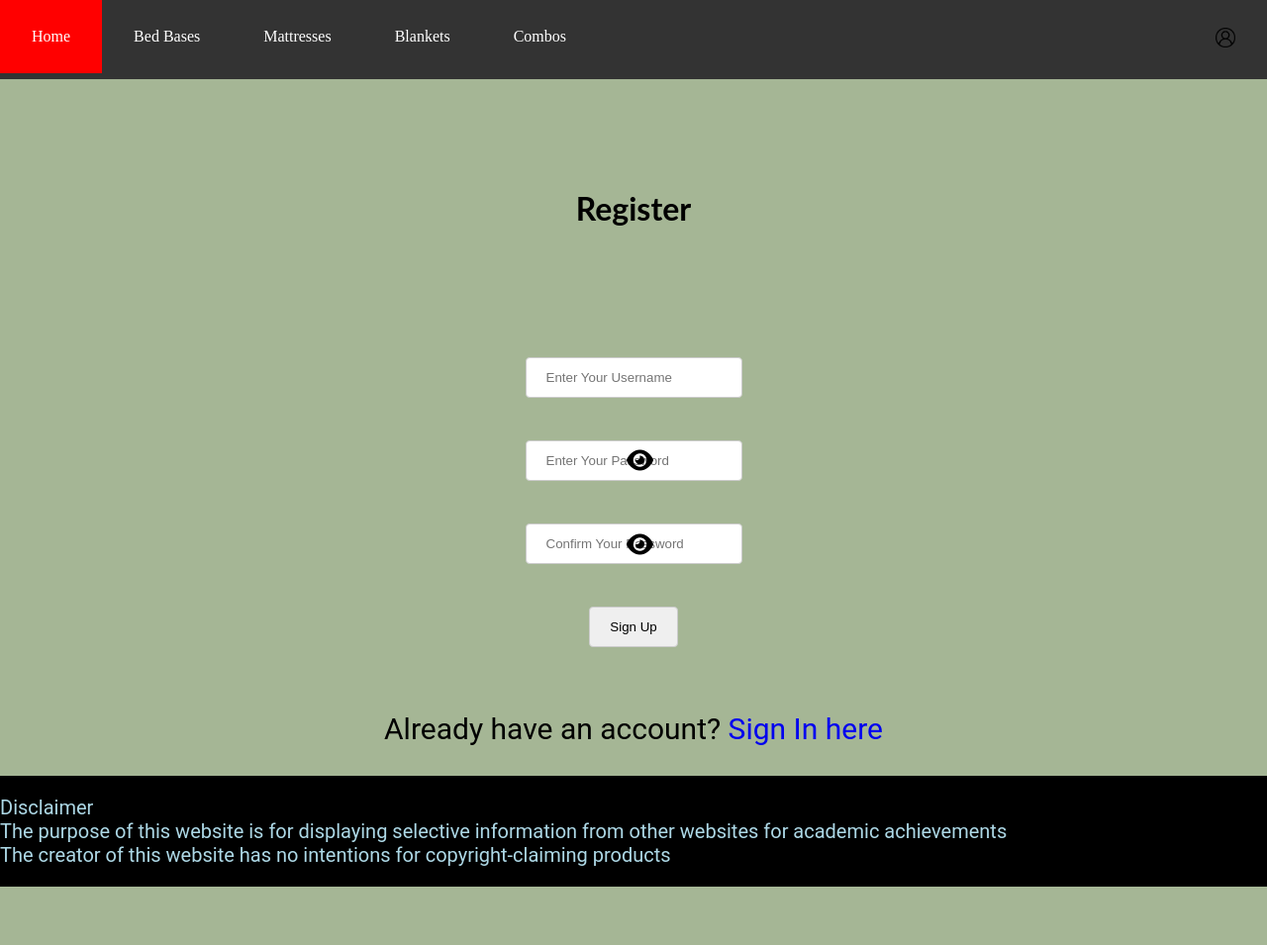
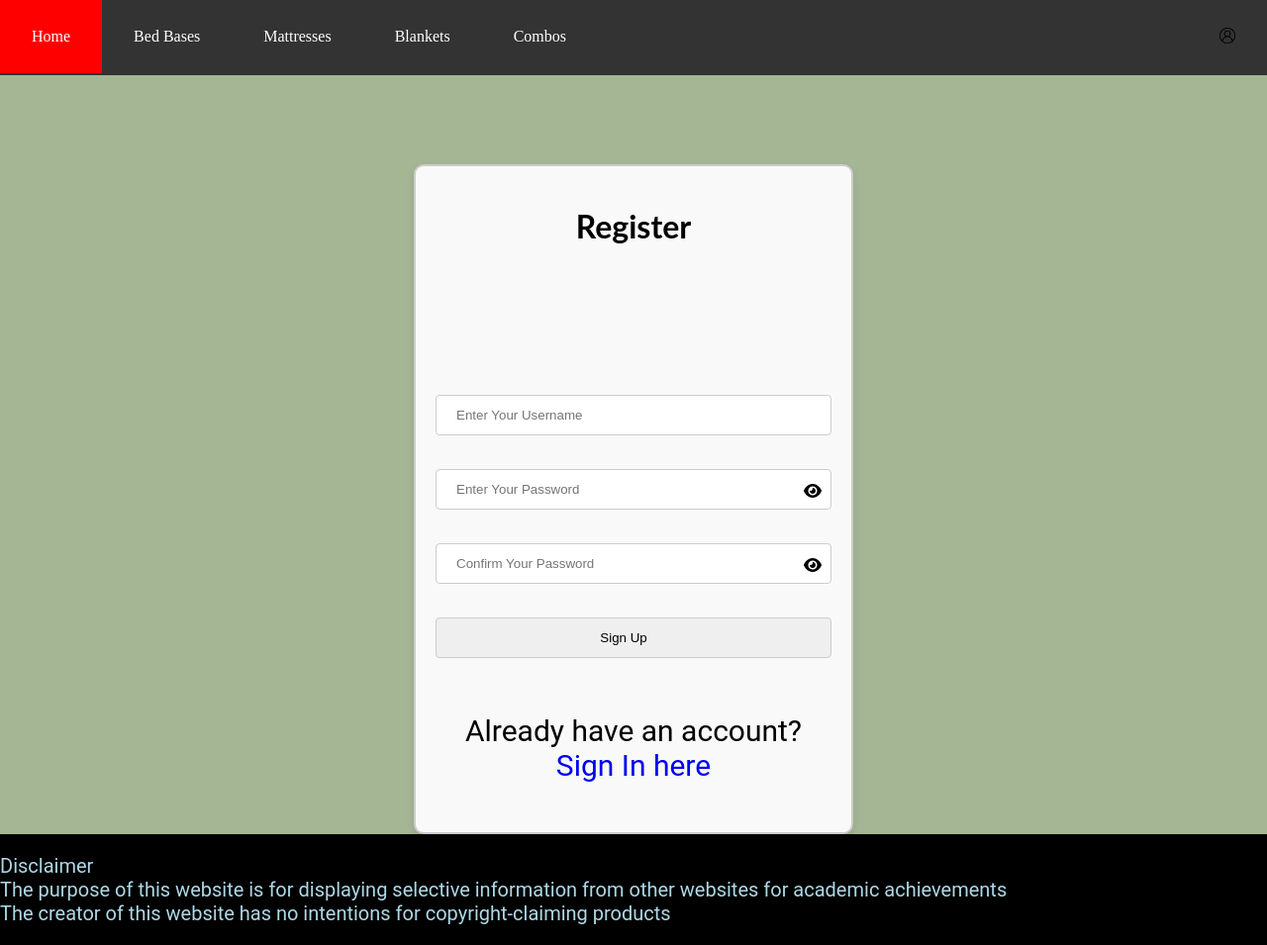
Before and after one commit to DavidWu531/beds, a Flask app: page /register in a window 1280 px wide. Shown: the whole page at 99% size. Before the commit the page ends 896 px from the top, so only its background shows below. Run offline with Flask 3, Linux system fonts and the light colour scheme.

Commit message:
Made eye icon locked inside input box, regardless of whether there's a flashed message

```diff
--- a/routes.py
+++ b/routes.py
@@ -21,14 +21,36 @@
     return render_template('404.html'), 404
 
 
-@app.errorhandler(500)
+@app.errorhandler(500)  # 500 Error Page Route
 def internal_server_error(e):
     return render_template("500.html"), 500
 
 
-@app.route('/force_500/')
+@app.route('/force_500/')  # Force 500 Error Page
 def deliberate_error():
     raise Exception("You have forced the internal server error")
+
+
+def execute_query(query, params=(), fetchone=False, fetchall=False,
+                  commit=False):
+    conn = sqlite3.connect('beds.db')
+    cur = conn.cursor()
+    try:
+        cur.execute(query, params)
+        if commit:
+            conn.commit()
+        if fetchone:
+            result = cur.fetchone()
+        elif fetchall:
+            result = cur.fetchall()
+        else:
+            result = None
+    except sqlite3.Error as e:
+        print(f"An error occurred: {e}")
+        result = None
+    finally:
+        conn.close()
+    return result
 
 
 # Get combo id submitted by user
@@ -53,12 +75,8 @@
             password = request.form['password']
 
             # Compare and verify data between form and database
-            conn = sqlite3.connect('beds.db')
-            cur = conn.cursor()
-            cur.execute('SELECT * FROM Details WHERE\
-                         Username = ?', (username,))
-            user = cur.fetchone()
-            conn.close()
+            user = execute_query('SELECT * FROM Details WHERE\
+                         Username = ?', (username,), fetchone=True)
             # Check if hashed password entered equals
             # Hashed password in database, sign in if true
             if user and bcrypt.check_password_hash(user[2], password):
@@ -89,15 +107,14 @@
 
             # Checks if username contains other characters besides
             # letters and numbers
-            if not username.isalnum():
+            if not (username.isalnum() and username.isascii()):
                 flash('Username can only contain alphanumeric characters')
                 return redirect('/register')
 
-            # Checks if password contains leading or
-            # trailing spaces since they're not recommended
-            if password.strip() != password:
-                flash('Passwords cannot contain leading or trailing \
-                whitespaces')
+            # Checks if password contains spaces since they're not recommended
+            if (password.strip() != password) or (username.strip() !=
+                                                  username):
+                flash('Usernames and passwords cannot contain whitespaces')
                 return redirect('/register')
 
             # Transforms password into fixed-size string of characters
@@ -121,7 +138,7 @@
                 # Passes arguments to password checking
                 if password == confirm_password:
                     # Checks if both password and confirm password are the same
-                    flash('User registered successfully! You can now log in.')
+                    flash('User registered successfully!')
                     session['username'] = username
                     return redirect('/dashboard')
                 else:
@@ -152,8 +169,9 @@
 @app.route('/logout')
 def logout():
     get_flashed_messages()
-    session.pop('username', None)
-    flash('You have successfully logged out.')
+    if 'username' in session:
+        session.pop('username', None)
+        flash('You have successfully logged out.')
     return redirect("/login")
 
 
@@ -161,17 +179,21 @@
 @app.route('/delete')
 def delete():
     get_flashed_messages()
-    username = session['username']
+    if 'username' in session:
+        username = session['username']
 
-    conn = sqlite3.connect('beds.db')
-    cur = conn.cursor()
-    # Look for the current username in the database and deletes it
-    cur.execute('DELETE FROM Details WHERE Username=?', (username,))
-    conn.commit()
-
-    session.pop('username', None)
-    # Signs the user out after the account is deleted
-    flash("Account successfully deleted")
+        conn = sqlite3.connect('beds.db')
+        cur = conn.cursor()
+        # Look for the current username in the database and deletes it
+        try:
+            cur.execute('DELETE FROM Details WHERE Username=?', (username,))
+            conn.commit()
+        except TypeError:
+            return render_template("404.html"), 404
+        else:
+            session.pop('username', None)
+        # Signs the user out after the account is deleted
+            flash("Account successfully deleted")
     return redirect("/login")
 
 
@@ -198,7 +220,7 @@
             cur.execute('SELECT * FROM Base WHERE BaseID=?', (id,))
         except OverflowError:
             return render_template('404.html'), 404
-        finally:
+        else:
             base = cur.fetchone()
         if base is None:
             # Returns 404 error page when nothing is found
@@ -231,7 +253,7 @@
             cur.execute('SELECT * FROM Mattress WHERE MattressID=?', (id,))
         except OverflowError:
             return render_template('404.html'), 404
-        finally:
+        else:
             mattress = cur.fetchone()
         if mattress is None:
             # Returns 404 error page when nothing is found
@@ -264,7 +286,7 @@
             cur.execute('SELECT * FROM Blankets WHERE BlanketID=?', (id,))
         except OverflowError:
             return render_template('404.html'), 404
-        finally:
+        else:
             blanket = cur.fetchone()
         if blanket is None:
             # Returns 404 error page when nothing is found
@@ -305,7 +327,7 @@
                         WHERE BedCombos.RelationshipID=?', (id,))
         except OverflowError:
             return render_template('404.html'), 404
-        finally:
+        else:
             combo = cur.fetchone()
         if combo is None:
             # Returns 404 error page when nothing is found
--- a/static/style.css
+++ b/static/style.css
@@ -86,12 +86,13 @@
 }
 
 input {
-  padding: 12px 20px;
+  padding: 12px 40px 12px 20px;
   margin: 8px 0;
   display: inline-block;
   border: 1px solid #ccc;
   border-radius: 4px;
   box-sizing: border-box;
+  width: 100%;
 }
 
 /*Navbar style*/
@@ -218,7 +219,6 @@
 }
 
 #submit {
-  background-color: green;
   cursor: pointer;
   width: 200px;
   height: 50px;
@@ -280,12 +280,6 @@
   align-items: center;
 }
 
-@media screen and (max-width: 600px) {
-  body {
-    background-color: #464f51;
-  }
-}
-
 #random_submit {
   background-color: rgb(70, 214, 135);
   cursor: pointer;
@@ -298,22 +292,9 @@
   justify-content: center;
 }
 
-#source {
+.source {
   display: block;
-  width: 1900px;
-  height: 50px;
-  background-color: #007BFF;
-  color: white;
-  font-size: 16px;
-  cursor: pointer;
-  text-align: center;
-  line-height: 50px;
-  transition: background-color 0.3s ease;
-}
-
-#single {
-  display: block;
-  width: 1900px;
+  width: 100%;
   height: 50px;
   background-color: #007BFF;
   color: white;
@@ -336,28 +317,49 @@
   background-color: red;
   color: white;
   cursor: pointer;
+  padding: 12px 16px;
 }
 
 #password-eye-icon {
   position: absolute;
-  right: 620px;
-  top: 465px;
+  right: 10px;
+  top: 40%;
+  cursor: pointer;
   transform: translateY(-50%);
-  cursor: pointer;
 }
 
 #password-login-eye-icon {
   position: absolute;
-  right: 620px;
-  top: 467px;
+  right: 10px;
+  top: 40%;
+  cursor: pointer;
   transform: translateY(-50%);
-  cursor: pointer;
 }
 
 #confirm-eye-icon {
   position: absolute;
-  right: 620px;
-  top: 550px;
+  right: 10px;
+  top: 40%;
+  cursor: pointer;
   transform: translateY(-50%);
+}
+
+.border {
+  border: 2px solid #ccc;
+  border-radius: 10px;
+  padding: 20px;
+  width: 400px;
+  margin: 0 auto;
+  background-color: #f9f9f9;
+  box-shadow: 0px 4px 8px rgba(0, 0, 0, 0.1);
+}
+
+#confirm-details {
   cursor: pointer;
 }
+
+@media screen and (max-width: 600px) {
+  body {
+    background-color: #000000;
+  }
+}
--- a/templates/all_blanket.html
+++ b/templates/all_blanket.html
@@ -12,14 +12,14 @@
         You are looking at the selective choices of blankets from 1 source. Information for each blanket are limited so it's best to visit their website
     </p>
     <a href="https://www.bedbathntable.co.nz/bed/bed-linen/blankets">
-        <button id="single">Source: Bed Bath N' Table</button>
+        <button class="source">Source: Bed Bath N' Table</button>
     </a>
 <div class="grid_container">
     <!--Obtain all blankets-->
     {% for individual_blanket in blanket %}
     <div class="grid_item">{{individual_blanket[1]}}<br>
         <a href="/blanket/{{individual_blanket[0]}}">
-        <img src="/static/images/{{individual_blanket[-2]}}" width="200", height="200">
+            <img src="/static/images/{{individual_blanket[-2]}}" width="200", height="200">
         </a>
     </div>
     {% endfor %}
--- a/templates/all_mattress.html
+++ b/templates/all_mattress.html
@@ -12,17 +12,17 @@
         You are looking at the selective choices of mattresses from 2 sources. Information for each mattress are limited so it's best to visit their website
     </p>
     <a href="https://www.bedsrus.co.nz/collections/mattress-only">
-        <button id="source">Source 1: BedsRus</button>
+        <button class="source">Source 1: BedsRus</button>
     </a>
     <a href="https://mattresswarehouse.co.nz/collections/mattresses">
-        <button id="source">Source 2: Mattress Warehouse</button>
+        <button class="source">Source 2: Mattress Warehouse</button>
     </a>
 <div class="grid_container">
     <!--Obtain all mattresses-->
     {% for individual_mattress in mattress %}
     <div class="grid_item">{{individual_mattress[1]}}<br>
         <a href="/mattress/{{individual_mattress[0]}}">
-        <img src="/static/images/{{individual_mattress[-2]}}" width="200", height="200">
+            <img src="/static/images/{{individual_mattress[-2]}}" width="200", height="200">
         </a>
     </div>
     {% endfor %}
--- a/templates/combo_input.html
+++ b/templates/combo_input.html
@@ -12,7 +12,7 @@
 <div class="grid_container">
     <div class="grid_item" id="combo_grid">
         <h1 style="text-align: center;">What combo are you looking for?</h1><br>
-        <form action="/cid_submit" id="get_combo_id" method="POST">
+        <form action="/cid_submit" id="get_combo_id" method="POST" style="position: relative;">
             <label for="cid" style="font-size: 26px;">Enter a number between 1 and 729</label>
             <input type="number" id="cid" name="cid" required="true" min="1" max="729"/><br><br>
             <input type="submit" value="Submit" id="submit"/>
--- a/templates/layout.html
+++ b/templates/layout.html
@@ -69,7 +69,7 @@
     <div class="dropdown" style="float: right;">
       <button class="dropbtn">
         <a href="/dashboard"><span>
-          <img class="navbar_image" src="/static/images/user_icon.png" width="20" height="20">
+          <img class="navbar_image" src="/static/images/user_icon.png" width="16" height="16">
           {{session['username']}}
         </span></a>
       </button>
--- a/templates/register.html
+++ b/templates/register.html
@@ -23,20 +23,20 @@
                     {{messages[-1]}}
                   {% endif %}
                 {% endwith %}
-                <br>
+              <br></h2>
                 <input id="username" name="username" type="text" placeholder="Enter Your Username" minlength="6" maxlength="30" class="textbox" required/></br></br>
 
-                <div>
+                <div style="position: relative;">
                   <input id="password" name="password" type="password" placeholder="Enter Your Password" minlength="8" class="textbox" required/></br></br>
                   <i class="fas fa-eye eye-icon" id="password-eye-icon" onclick="show_password_password()"></i>
                 </div>
 
-                <div>
+                <div style="position: relative;">
                   <input id="confirm-password" name="confirm-password" type="password" placeholder="Confirm Your Password" minlength="8" class="textbox" required/></br></br>
                   <i class="fas fa-eye eye-icon" id="confirm-eye-icon" onclick="show_password_confirm()"></i>
                 </div>
 
-                  <input type="submit" class="btn" value="Sign Up"></br><br>
+                <input type="submit" class="btn" id="confirm-details" value="Sign Up"></br><br>
             </form>
         </h2>
         <p style="font-size: 30px;" class="bottom">Already have an account? <a class="bottom" href="/login"> Sign In here</a></p>
```
Also changed, not shown: templates/all_base.html (+4 -4 lines), templates/login.html (+9 -5 lines), beds.db.
